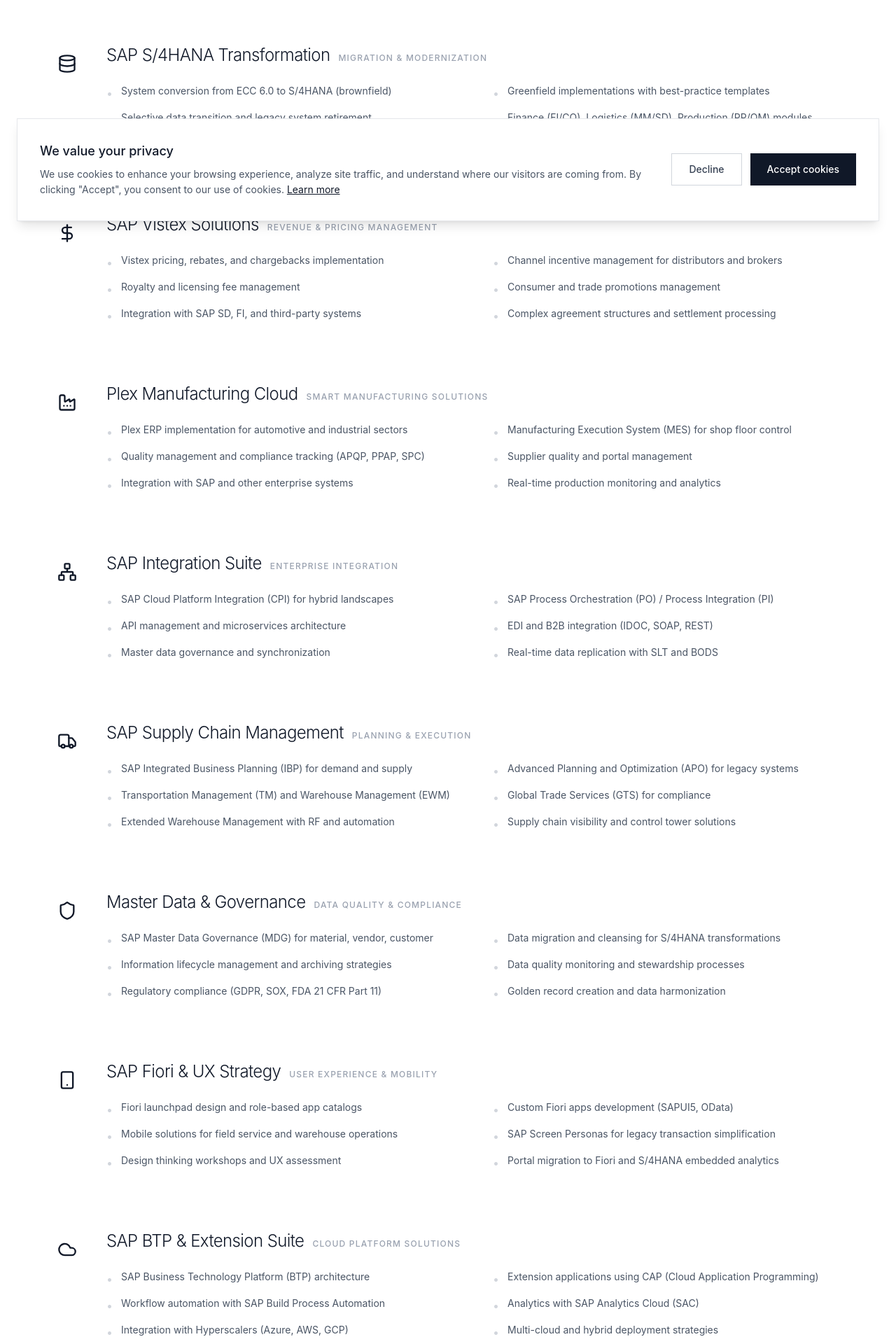
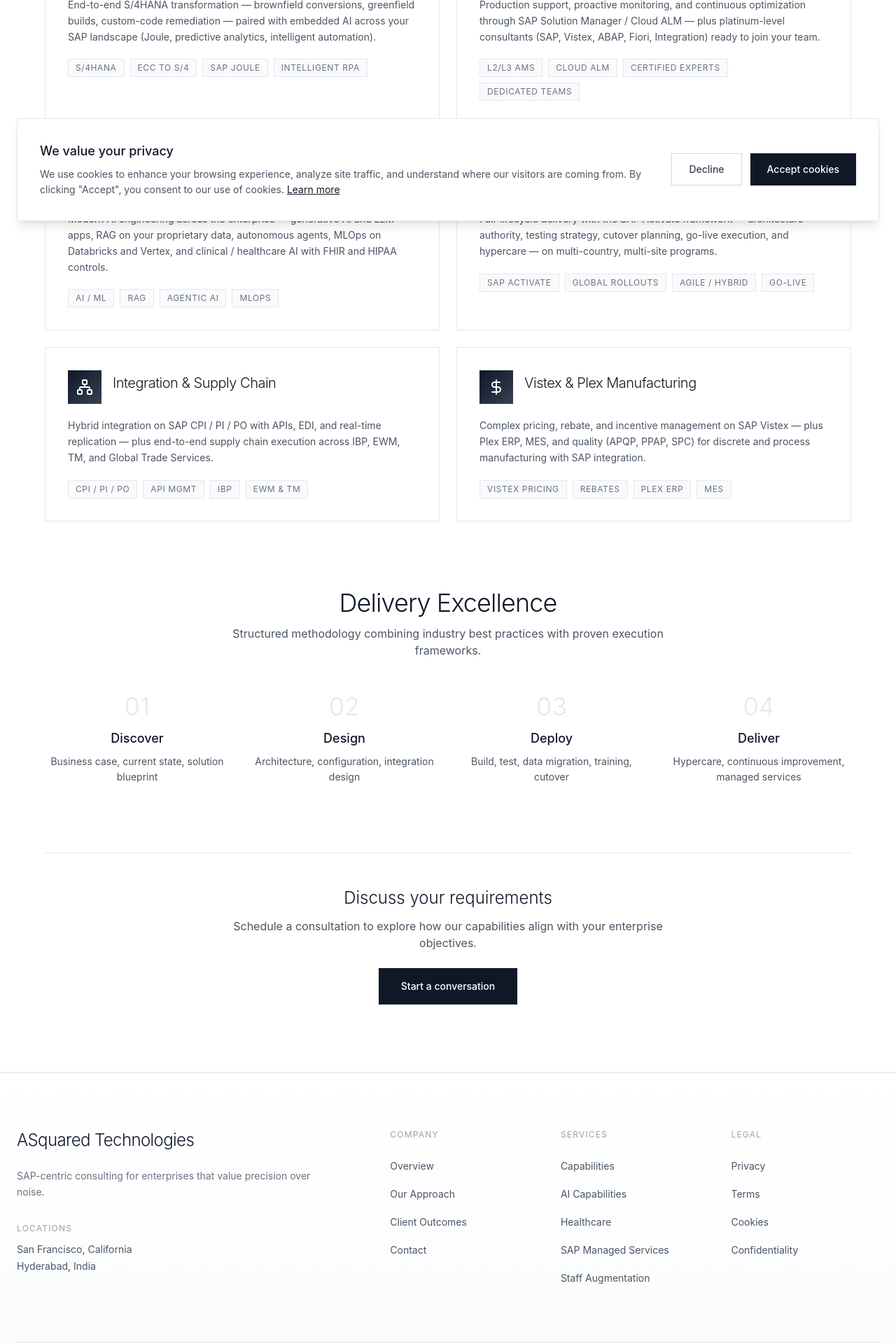
Before and after one commit to A2TechConsult/ASquared2, a React (Vite) app: page /capabilities in a window 1280 px wide. Shown: the part 460-2380 px from the top of the page at 70% size. Built offline with nearby package versions, Linux system fonts and the light colour scheme.

Commit message:
Capabilities: compact 6-group 2-col tiles + fix top spacing

```diff
--- a/src/app/pages/Capabilities.tsx
+++ b/src/app/pages/Capabilities.tsx
@@ -1,184 +1,57 @@
 import { motion } from 'motion/react';
 import { Link } from 'react-router-dom';
-import {
-  Database,
-  DollarSign,
-  Factory,
-  Network,
-  Truck,
-  Shield,
-  Smartphone,
-  Cloud,
-  Brain,
-  Headphones,
-  Users,
-  Rocket
-} from 'lucide-react';
+import { Database, Headphones, Brain, Rocket, Network, DollarSign } from 'lucide-react';
 
 export function Capabilities() {
-  const capabilities = [
+  const groups = [
     {
       icon: Database,
-      title: 'SAP S/4HANA Transformation',
-      subtitle: 'Migration & Modernization',
-      items: [
-        'System conversion from ECC 6.0 to S/4HANA (brownfield)',
-        'Greenfield implementations with best-practice templates',
-        'Selective data transition and legacy system retirement',
-        'Finance (FI/CO), Logistics (MM/SD), Production (PP/QM) modules',
-        'Custom code remediation and HANA optimization',
-        'FIORI apps deployment and user experience design',
-      ],
+      title: 'SAP S/4HANA & AI Automation',
+      tags: ['S/4HANA', 'ECC to S/4', 'SAP Joule', 'Intelligent RPA'],
+      description:
+        'End-to-end S/4HANA transformation — brownfield conversions, greenfield builds, custom-code remediation — paired with embedded AI across your SAP landscape (Joule, predictive analytics, intelligent automation).',
     },
     {
-      icon: DollarSign,
-      title: 'SAP Vistex Solutions',
-      subtitle: 'Revenue & Pricing Management',
-      items: [
-        'Vistex pricing, rebates, and chargebacks implementation',
-        'Channel incentive management for distributors and brokers',
-        'Royalty and licensing fee management',
-        'Consumer and trade promotions management',
-        'Integration with SAP SD, FI, and third-party systems',
-        'Complex agreement structures and settlement processing',
-      ],
-    },
-    {
-      icon: Factory,
-      title: 'Plex Manufacturing Cloud',
-      subtitle: 'Smart Manufacturing Solutions',
-      items: [
-        'Plex ERP implementation for automotive and industrial sectors',
-        'Manufacturing Execution System (MES) for shop floor control',
-        'Quality management and compliance tracking (APQP, PPAP, SPC)',
-        'Supplier quality and portal management',
-        'Integration with SAP and other enterprise systems',
-        'Real-time production monitoring and analytics',
-      ],
-    },
-    {
-      icon: Network,
-      title: 'SAP Integration Suite',
-      subtitle: 'Enterprise Integration',
-      items: [
-        'SAP Cloud Platform Integration (CPI) for hybrid landscapes',
-        'SAP Process Orchestration (PO) / Process Integration (PI)',
-        'API management and microservices architecture',
-        'EDI and B2B integration (IDOC, SOAP, REST)',
-        'Master data governance and synchronization',
-        'Real-time data replication with SLT and BODS',
-      ],
-    },
-    {
-      icon: Truck,
-      title: 'SAP Supply Chain Management',
-      subtitle: 'Planning & Execution',
-      items: [
-        'SAP Integrated Business Planning (IBP) for demand and supply',
-        'Advanced Planning and Optimization (APO) for legacy systems',
-        'Transportation Management (TM) and Warehouse Management (EWM)',
-        'Global Trade Services (GTS) for compliance',
-        'Extended Warehouse Management with RF and automation',
-        'Supply chain visibility and control tower solutions',
-      ],
-    },
-    {
-      icon: Shield,
-      title: 'Master Data & Governance',
-      subtitle: 'Data Quality & Compliance',
-      items: [
-        'SAP Master Data Governance (MDG) for material, vendor, customer',
-        'Data migration and cleansing for S/4HANA transformations',
-        'Information lifecycle management and archiving strategies',
-        'Data quality monitoring and stewardship processes',
-        'Regulatory compliance (GDPR, SOX, FDA 21 CFR Part 11)',
-        'Golden record creation and data harmonization',
-      ],
-    },
-    {
-      icon: Smartphone,
-      title: 'SAP Fiori & UX Strategy',
-      subtitle: 'User Experience & Mobility',
-      items: [
-        'Fiori launchpad design and role-based app catalogs',
-        'Custom Fiori apps development (SAPUI5, OData)',
-        'Mobile solutions for field service and warehouse operations',
-        'SAP Screen Personas for legacy transaction simplification',
-        'Design thinking workshops and UX assessment',
-        'Portal migration to Fiori and S/4HANA embedded analytics',
-      ],
-    },
-    {
-      icon: Cloud,
-      title: 'SAP BTP & Extension Suite',
-      subtitle: 'Cloud Platform Solutions',
-      items: [
-        'SAP Business Technology Platform (BTP) architecture',
-        'Extension applications using CAP (Cloud Application Programming)',
-        'Workflow automation with SAP Build Process Automation',
-        'Analytics with SAP Analytics Cloud (SAC)',
-        'Integration with Hyperscalers (Azure, AWS, GCP)',
-        'Multi-cloud and hybrid deployment strategies',
-      ],
+      icon: Headphones,
+      title: 'Managed Services & Staff Augmentation',
+      tags: ['L2/L3 AMS', 'Cloud ALM', 'Certified Experts', 'Dedicated Teams'],
+      description:
+        'Production support, proactive monitoring, and continuous optimization through SAP Solution Manager / Cloud ALM — plus platinum-level consultants (SAP, Vistex, ABAP, Fiori, Integration) ready to join your team.',
     },
     {
       icon: Brain,
-      title: 'AI & Intelligent Automation',
-      subtitle: 'Enterprise AI Solutions',
-      items: [
-        'SAP AI Business Services (document processing, conversational AI)',
-        'Intelligent RPA with SAP Intelligent RPA',
-        'Predictive analytics for maintenance, quality, and demand',
-        'Machine learning model deployment on BTP',
-        'Process mining and optimization with Signavio',
-        'Embedded AI capabilities in S/4HANA processes',
-      ],
-    },
-    {
-      icon: Headphones,
-      title: 'Application Management Services',
-      subtitle: 'Production Support & Optimization',
-      items: [
-        'L2/L3 application support for SAP landscapes',
-        'Incident management and root cause analysis',
-        'Performance tuning and system health checks',
-        'Proactive monitoring with SAP Solution Manager / Cloud ALM',
-        'Patch management and security updates',
-        'Continuous improvement and enhancement delivery',
-      ],
-    },
-    {
-      icon: Users,
-      title: 'Expert Staff Augmentation',
-      subtitle: 'Platinum-level consultants',
-      items: [
-        'SAP solution architects (15+ years experience)',
-        'Module leads for FI/CO, MM, SD, PP, QM, WM',
-        'Vistex functional and technical specialists',
-        'ABAP, HANA, and full-stack Fiori developers',
-        'Integration architects (PI/PO, CPI, Boomi)',
-        'Project managers with SAP Activate certification',
-      ],
+      title: 'Data Science & AI Expertise',
+      tags: ['AI / ML', 'RAG', 'Agentic AI', 'MLOps'],
+      description:
+        'Modern AI engineering across the enterprise — generative AI and LLM apps, RAG on your proprietary data, autonomous agents, MLOps on Databricks and Vertex, and clinical / healthcare AI with FHIR and HIPAA controls.',
     },
     {
       icon: Rocket,
       title: 'Program & Project Delivery',
-      subtitle: 'End-to-end implementation',
-      items: [
-        'Global rollout program management (multi-country, multi-site)',
-        'SAP Activate methodology with Agile and hybrid approaches',
-        'Solution architecture and technical design authority',
-        'Testing strategy (unit, integration, UAT, performance)',
-        'Cutover planning and go-live execution',
-        'Hypercare support and knowledge transfer',
-      ],
+      tags: ['SAP Activate', 'Global Rollouts', 'Agile / Hybrid', 'Go-Live'],
+      description:
+        'Full-lifecycle delivery with the SAP Activate framework — architecture authority, testing strategy, cutover planning, go-live execution, and hypercare — on multi-country, multi-site programs.',
+    },
+    {
+      icon: Network,
+      title: 'Integration & Supply Chain',
+      tags: ['CPI / PI / PO', 'API Mgmt', 'IBP', 'EWM & TM'],
+      description:
+        'Hybrid integration on SAP CPI / PI / PO with APIs, EDI, and real-time replication — plus end-to-end supply chain execution across IBP, EWM, TM, and Global Trade Services.',
+    },
+    {
+      icon: DollarSign,
+      title: 'Vistex & Plex Manufacturing',
+      tags: ['Vistex Pricing', 'Rebates', 'Plex ERP', 'MES'],
+      description:
+        'Complex pricing, rebate, and incentive management on SAP Vistex — plus Plex ERP, MES, and quality (APQP, PPAP, SPC) for discrete and process manufacturing with SAP integration.',
     },
   ];
 
   return (
-    <main className="pt-32 pb-24 px-6">
+    <main className="pt-8 pb-24 px-6">
       {/* Hero */}
-      <section className="max-w-6xl mx-auto mb-24">
+      <section className="max-w-6xl mx-auto mb-16">
         <motion.div
           initial={{ opacity: 0, y: 20 }}
           animate={{ opacity: 1, y: 0 }}
@@ -190,67 +63,50 @@ export function Capabilities() {
           </h1>
 
           <p className="text-lg md:text-xl text-gray-500 max-w-3xl mx-auto leading-relaxed">
-            Full-spectrum SAP consulting services. From strategy and implementation to managed services and specialist talent.
+            Full-spectrum SAP, AI, and specialty consulting — from strategy and implementation to managed services and expert talent.
           </p>
         </motion.div>
       </section>
 
-      {/* Capabilities list */}
-      <section className="max-w-7xl mx-auto mb-32">
-        <div className="space-y-1">
-          {capabilities.map((capability, index) => {
-            const Icon = capability.icon;
+      {/* Grouped tiles — 2 columns */}
+      <section className="max-w-6xl mx-auto mb-24">
+        <div className="grid md:grid-cols-2 gap-6">
+          {groups.map((group, index) => {
+            const Icon = group.icon;
             return (
               <motion.div
-                key={capability.title}
+                key={group.title}
                 initial={{ opacity: 0, y: 10 }}
                 whileInView={{ opacity: 1, y: 0 }}
-                transition={{ duration: 0.5, delay: index * 0.03 }}
+                transition={{ duration: 0.5, delay: index * 0.05 }}
                 viewport={{ once: true }}
-                className="group"
+                className="group bg-white border border-gray-200 p-8 hover:bg-gray-50 hover:border-gray-300 transition-all duration-300"
               >
-                <motion.div
-                  className="px-12 py-10 bg-white hover:bg-gray-50 transition-all duration-300 cursor-default"
-                  whileHover={{ x: 8 }}
-                  transition={{ duration: 0.2 }}
-                >
-                  <div className="flex items-start gap-8">
-                    <div className="flex-shrink-0 pt-1">
-                      <div className="w-12 h-12 flex items-center justify-center">
-                        <Icon className="size-7 text-gray-900 group-hover:scale-110 transition-transform duration-300" />
-                      </div>
-                    </div>
+                <div className="flex items-start gap-4 mb-5">
+                  <div className="w-12 h-12 bg-gradient-to-br from-gray-900 to-gray-700 flex items-center justify-center flex-shrink-0">
+                    <Icon className="size-6 text-white" />
+                  </div>
+                  <div className="flex-1 pt-1">
+                    <h3 className="text-xl font-light text-gray-900 tracking-tight">
+                      {group.title}
+                    </h3>
+                  </div>
+                </div>
 
-                    <div className="flex-1 min-w-0">
-                      <div className="mb-6">
-                        <div className="flex items-baseline gap-3 mb-2">
-                          <h3 className="text-2xl font-light text-gray-900 tracking-tight">
-                            {capability.title}
-                          </h3>
-                          <span className="text-xs font-medium uppercase tracking-widest text-gray-400">
-                            {capability.subtitle}
-                          </span>
-                        </div>
-                      </div>
+                <p className="text-sm text-gray-600 leading-relaxed mb-5">
+                  {group.description}
+                </p>
 
-                      <div className="grid md:grid-cols-2 gap-x-12 gap-y-3">
-                        {capability.items.map((item, itemIndex) => (
-                          <div
-                            key={itemIndex}
-                            className="flex items-start gap-3 group/item"
-                          >
-                            <span className="text-gray-300 group-hover/item:text-gray-900 transition-colors duration-200 mt-0.5">
-                              •
-                            </span>
-                            <span className="text-sm text-gray-600 group-hover/item:text-gray-900 transition-colors duration-200 leading-relaxed">
-                              {item}
-                            </span>
-                          </div>
-                        ))}
-                      </div>
-                    </div>
-                  </div>
-                </motion.div>
+                <div className="flex flex-wrap gap-2">
+                  {group.tags.map((tag) => (
+                    <span
+                      key={tag}
+                      className="text-xs uppercase tracking-wider text-gray-500 bg-gray-50 group-hover:bg-white border border-gray-200 px-2.5 py-1 transition-colors duration-200"
+                    >
+                      {tag}
+                    </span>
+                  ))}
+                </div>
               </motion.div>
             );
           })}
@@ -258,15 +114,15 @@ export function Capabilities() {
       </section>
 
       {/* Delivery Excellence */}
-      <section className="max-w-6xl mx-auto mb-32">
+      <section className="max-w-6xl mx-auto mb-24">
         <motion.div
           initial={{ opacity: 0 }}
           whileInView={{ opacity: 1 }}
           transition={{ duration: 0.8 }}
           viewport={{ once: true }}
         >
-          <div className="text-center mb-16">
-            <h2 className="text-4xl font-light text-gray-900 mb-4">
+          <div className="text-center mb-12">
+            <h2 className="text-3xl md:text-4xl font-light text-gray-900 mb-3 tracking-tight">
               Delivery Excellence
             </h2>
             <p className="text-gray-600 max-w-2xl mx-auto">
@@ -276,22 +132,10 @@ export function Capabilities() {
 
           <div className="grid md:grid-cols-4 gap-8">
             {[
-              {
-                phase: 'Discover',
-                description: 'Business case, current state assessment, solution blueprint',
-              },
-              {
-                phase: 'Design',
-                description: 'Technical architecture, configuration specifications, integration design',
-              },
-              {
-                phase: 'Deploy',
-                description: 'Build, test, data migration, user training, cutover execution',
-              },
-              {
-                phase: 'Deliver',
-                description: 'Hypercare, continuous improvement, managed services handover',
-              },
+              { phase: 'Discover', description: 'Business case, current state, solution blueprint' },
+              { phase: 'Design', description: 'Architecture, configuration, integration design' },
+              { phase: 'Deploy', description: 'Build, test, data migration, training, cutover' },
+              { phase: 'Deliver', description: 'Hypercare, continuous improvement, managed services' },
             ].map((step, index) => (
               <motion.div
                 key={step.phase}
@@ -301,10 +145,10 @@ export function Capabilities() {
                 viewport={{ once: true }}
                 className="text-center"
               >
-                <div className="text-5xl font-light text-gray-200 mb-4">
+                <div className="text-4xl font-light text-gray-200 mb-3">
                   {String(index + 1).padStart(2, '0')}
                 </div>
-                <h3 className="text-xl font-medium text-gray-900 mb-3">
+                <h3 className="text-lg font-medium text-gray-900 mb-2">
                   {step.phase}
                 </h3>
                 <p className="text-sm text-gray-600 leading-relaxed">
@@ -323,12 +167,12 @@ export function Capabilities() {
           whileInView={{ opacity: 1 }}
           transition={{ duration: 0.8 }}
           viewport={{ once: true }}
-          className="border-t border-gray-200 pt-16 text-center"
+          className="border-t border-gray-200 pt-12 text-center"
         >
-          <h3 className="text-2xl font-light text-gray-900 mb-4">
+          <h3 className="text-2xl font-light text-gray-900 mb-3">
             Discuss your requirements
           </h3>
-          <p className="text-gray-600 mb-8 max-w-2xl mx-auto">
+          <p className="text-gray-600 mb-6 max-w-2xl mx-auto">
             Schedule a consultation to explore how our capabilities align with your enterprise objectives.
           </p>
           <Link
```
